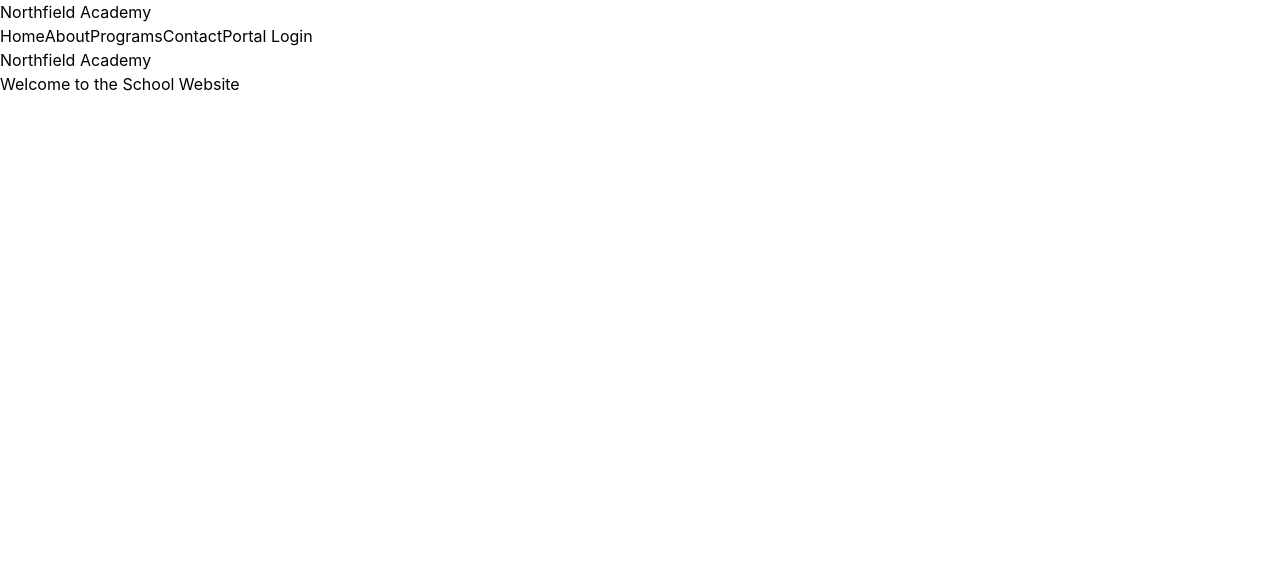
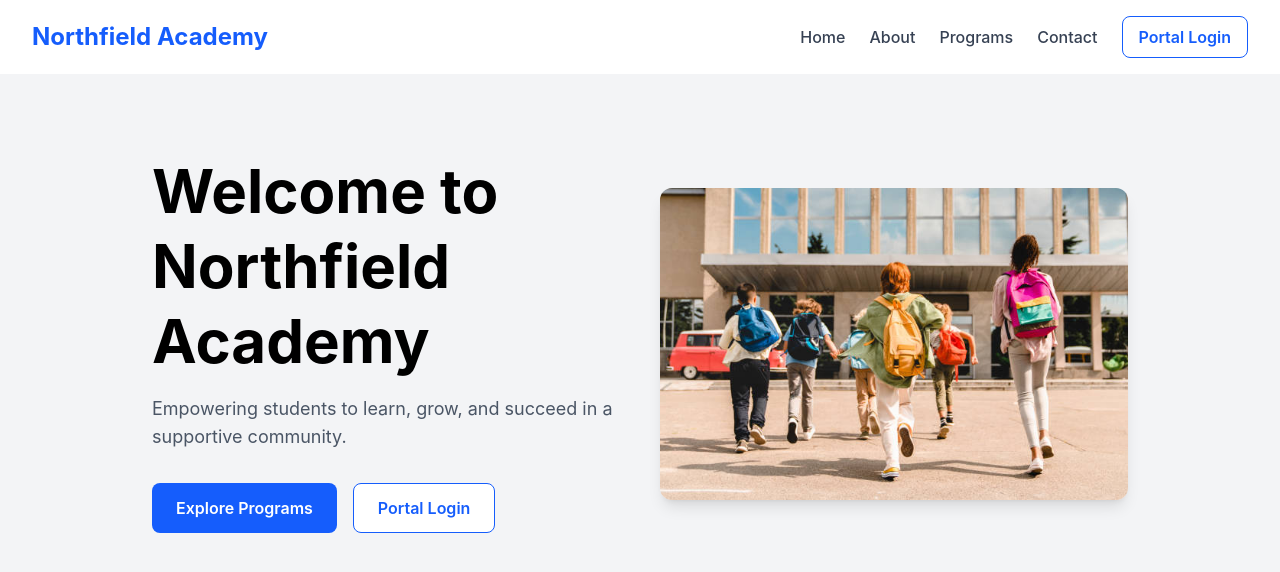
Before and after one commit to mqureshi4419/student-management-api, a React app in the folder frontend/: page / in a window 1280 px wide. Shown: the top 572 px of the page. Built offline with nearby package versions, Linux system fonts and the light colour scheme; the HTML template or start-up script is replaced by a standard one.

Commit message:
Improve homepage UI with styled navbar and hero section

```diff
--- a/frontend/src/components/Navbar.jsx
+++ b/frontend/src/components/Navbar.jsx
@@ -4,13 +4,17 @@ import { Link } from 'react-router-dom'
 function Navbar() {
 
     return (
-        <nav>
-            <h1>Northfield Academy</h1>
-            <Link to='/'>Home</Link>
-            <button>About</button>
-            <button>Programs</button>
-            <button>Contact</button>
-            <Link to='/login'>Portal Login</Link>
+        <nav className="flex items-center justify-between px-8 py-4 bg-white">
+            <h1 className="text-2xl font-bold text-blue-600">Northfield Academy</h1>
+
+            <div className="flex items-center gap-6">
+            <Link to='/' className="text-gray-700 font-medium hover:text-blue-600 transition">Home</Link>
+            <button className="text-gray-700 font-medium hover:text-blue-600 transition">About</button>
+            <button className="text-gray-700 font-medium hover:text-blue-600 transition">Programs</button>
+            <button className="text-gray-700 font-medium hover:text-blue-600 transition">Contact</button>
+            <Link to='/login' className="border border-blue-600 text-blue-600 px-4 py-2 rounded-lg font-semibold hover:bg-blue-50 transition ">
+            Portal Login</Link>
+            </div>
         </nav>
     )
 
--- a/frontend/src/pages/Home.jsx
+++ b/frontend/src/pages/Home.jsx
@@ -1,14 +1,42 @@
 import Navbar from '../components/Navbar'
+import { Link } from 'react-router-dom'
+import schoolImage from '../assets/school.jpg'
 
 function Home() {
 
 
 return (
 
-    <div>
+    <div className="bg-gray-100">
     <Navbar />
-    <h1>Northfield Academy</h1>
-    <h2>Welcome to the School Website</h2>
+
+    <section className="py-20 text-center max-w-5xl mx-auto md:flex md:items-center md:justify-between gap-10 text-left px-6">
+
+    <div className="md:w-1/2">
+        <h1 className="text-5xl font-bold mb-4 leading-tight md:text-6xl">Welcome to Northfield Academy</h1>
+        <p className="text-lg text-gray-600 mb-8 max-w-2xl">Empowering students to learn, grow, and succeed in a supportive community.</p>
+
+
+    <div className="flex justify-start gap-4">
+                <button className="bg-blue-600 text-white px-6 py-3 rounded-lg font-semibold hover:bg-blue-700 transition">Explore Programs</button>
+                <Link to='/Login' className="bg-white text-blue-600 border border-blue-600 px-6 py-3 rounded-lg font-semibold hover:bg-blue-50 transition">Portal Login</Link>
+    </div>
+
+    </div>
+
+
+    <div className="md:w-1/2">
+    <img src={schoolImage} alt="Northfield Academy" className="w-full rounded-xl shadow-lg"/>
+
+
+
+
+    </div>
+
+    </section>
+
+
+
     </div>
 
 )
```
Also changed, not shown: frontend/src/assets/school.jpg (added).
